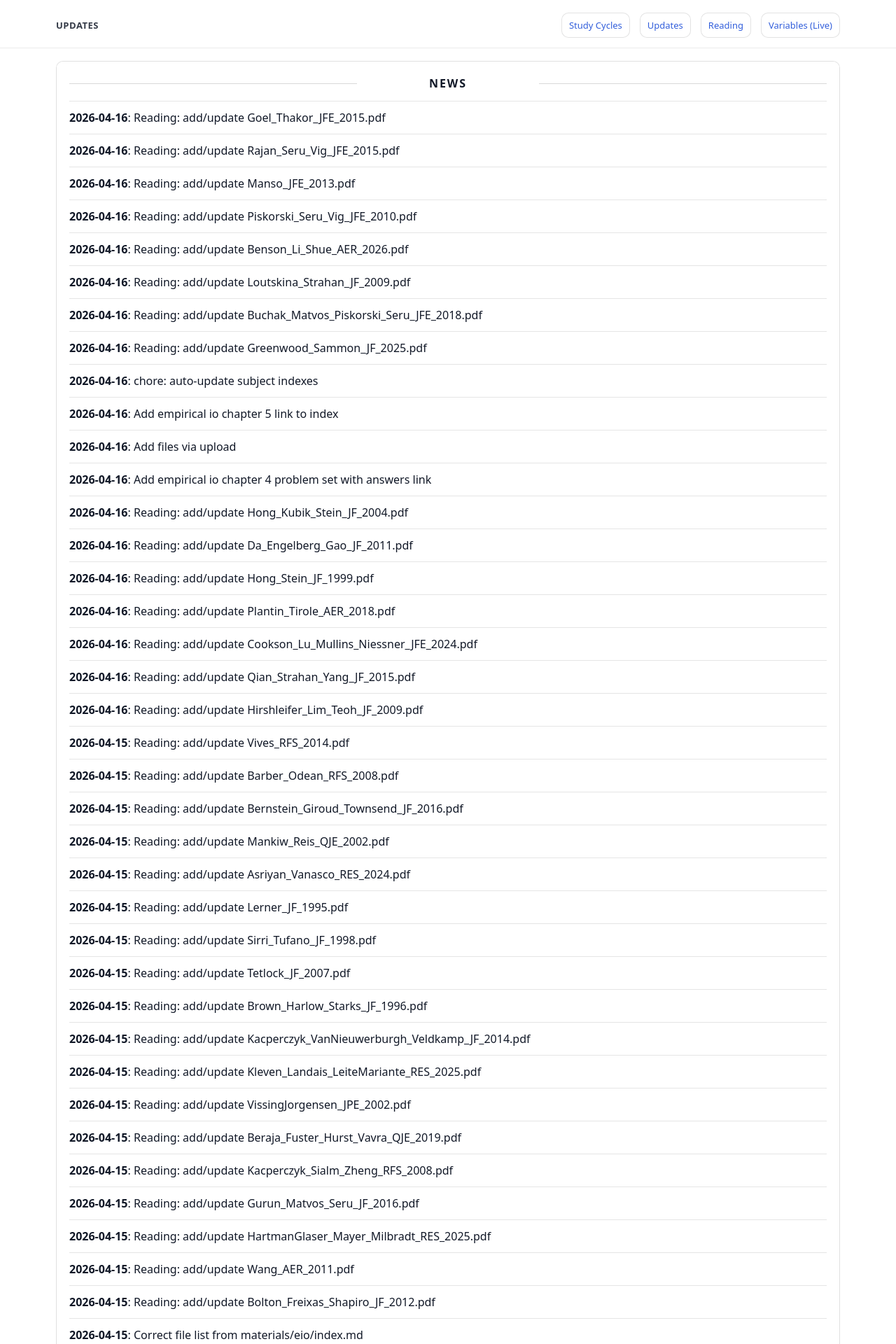
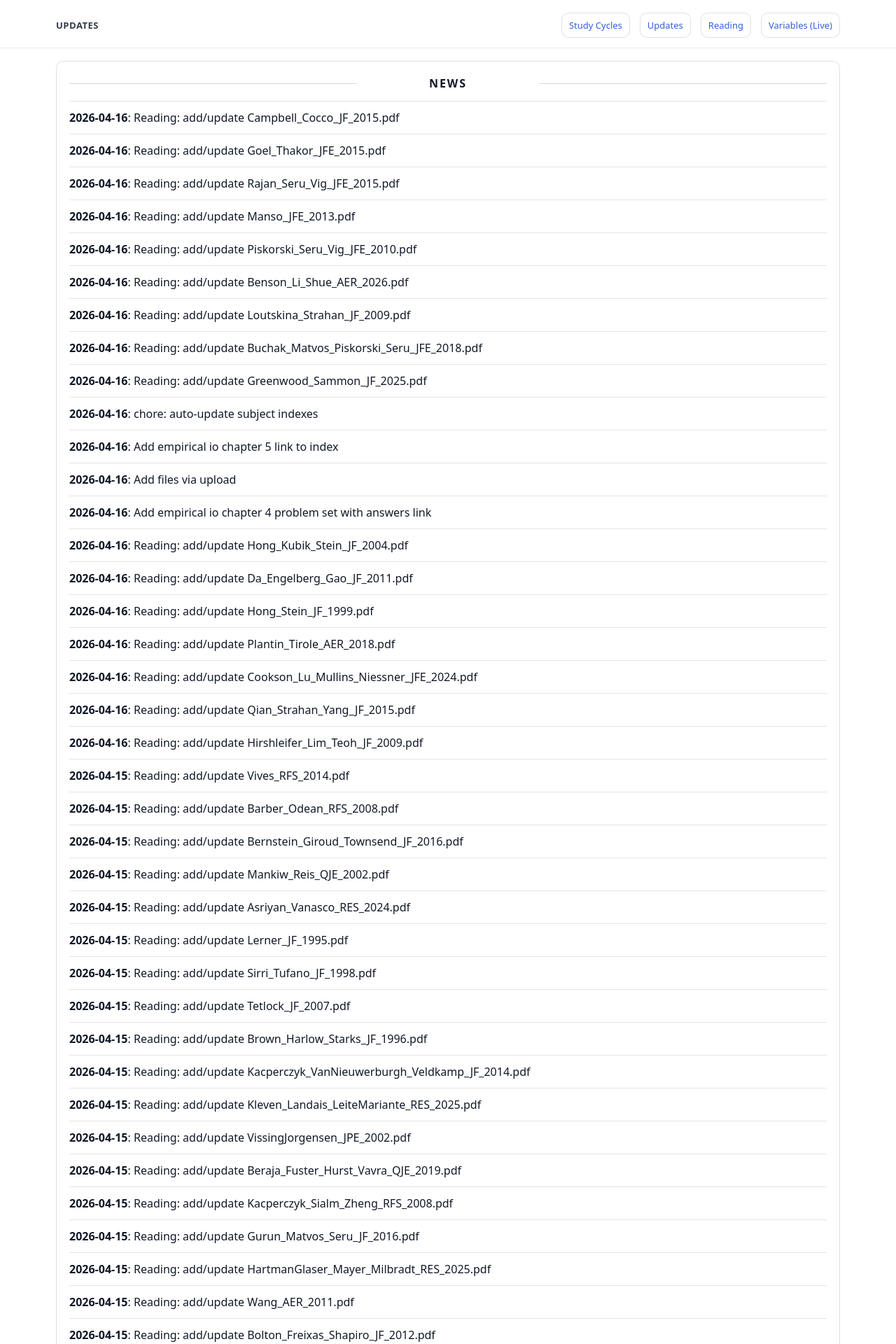
Before and after one commit to yaxinzn/study-archive, a Jekyll site: the page built from updates/index.md, in a window 1280 px wide. Shown: the top 1920 px of the page at 70% size. Built offline with Jekyll 4.4.1, drawn with Linux system fonts in a browser that asks for light colours; some of the changed text lies outside the part shown.

Commit message:
chore: update NEWS feed

```diff
--- a/_data/news.yml
+++ b/_data/news.yml
@@ -1,4 +1,7 @@
 # Auto-generated update history (sorted newest -> oldest). Do not edit manually.
+- ts: "1776337908"
+  date: "2026-04-16"
+  title: "Reading: add/update Campbell_Cocco_JF_2015.pdf"
 - ts: "1776337518"
   date: "2026-04-16"
   title: "Reading: add/update Goel_Thakor_JFE_2015.pdf"
```
